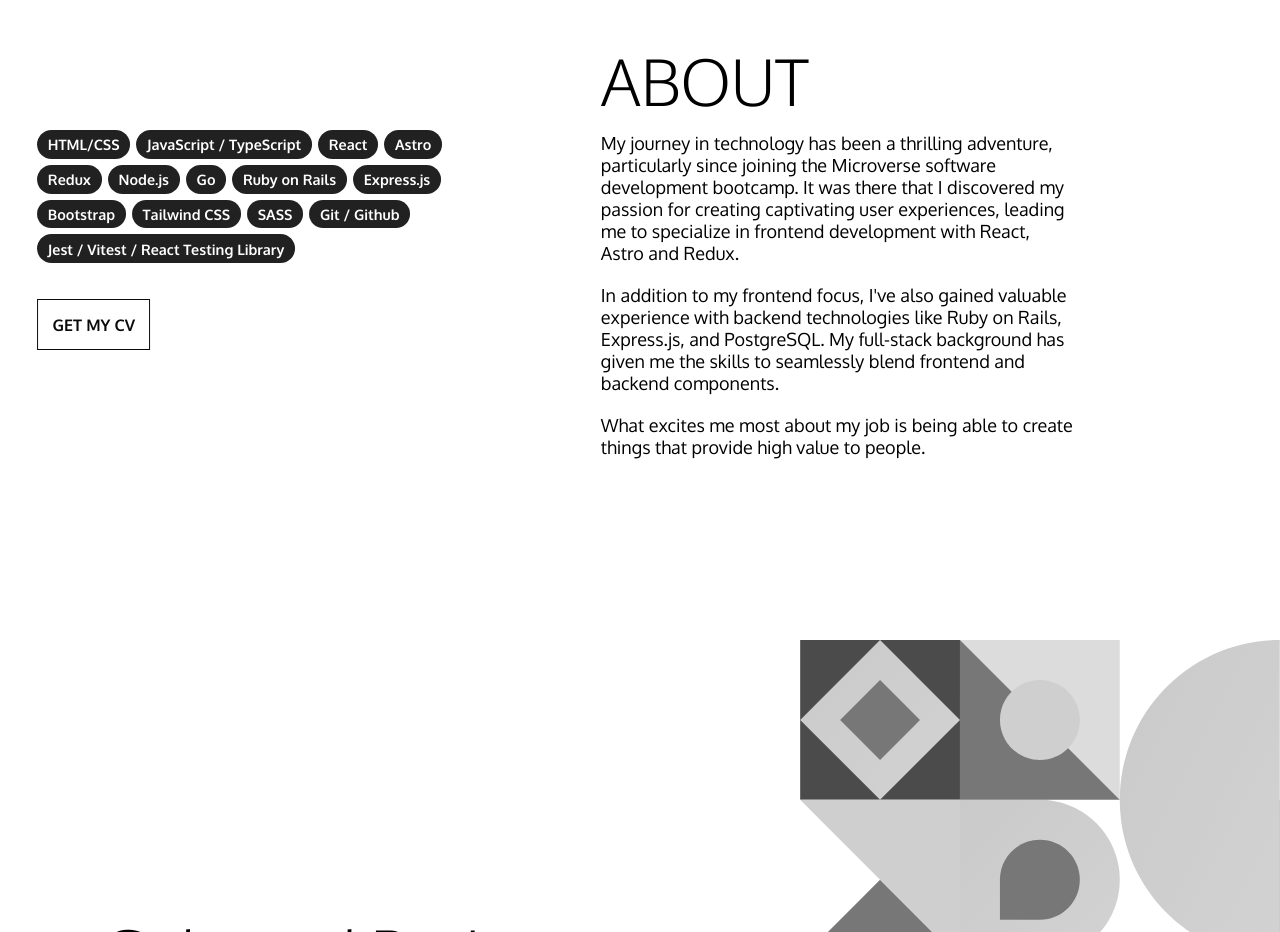
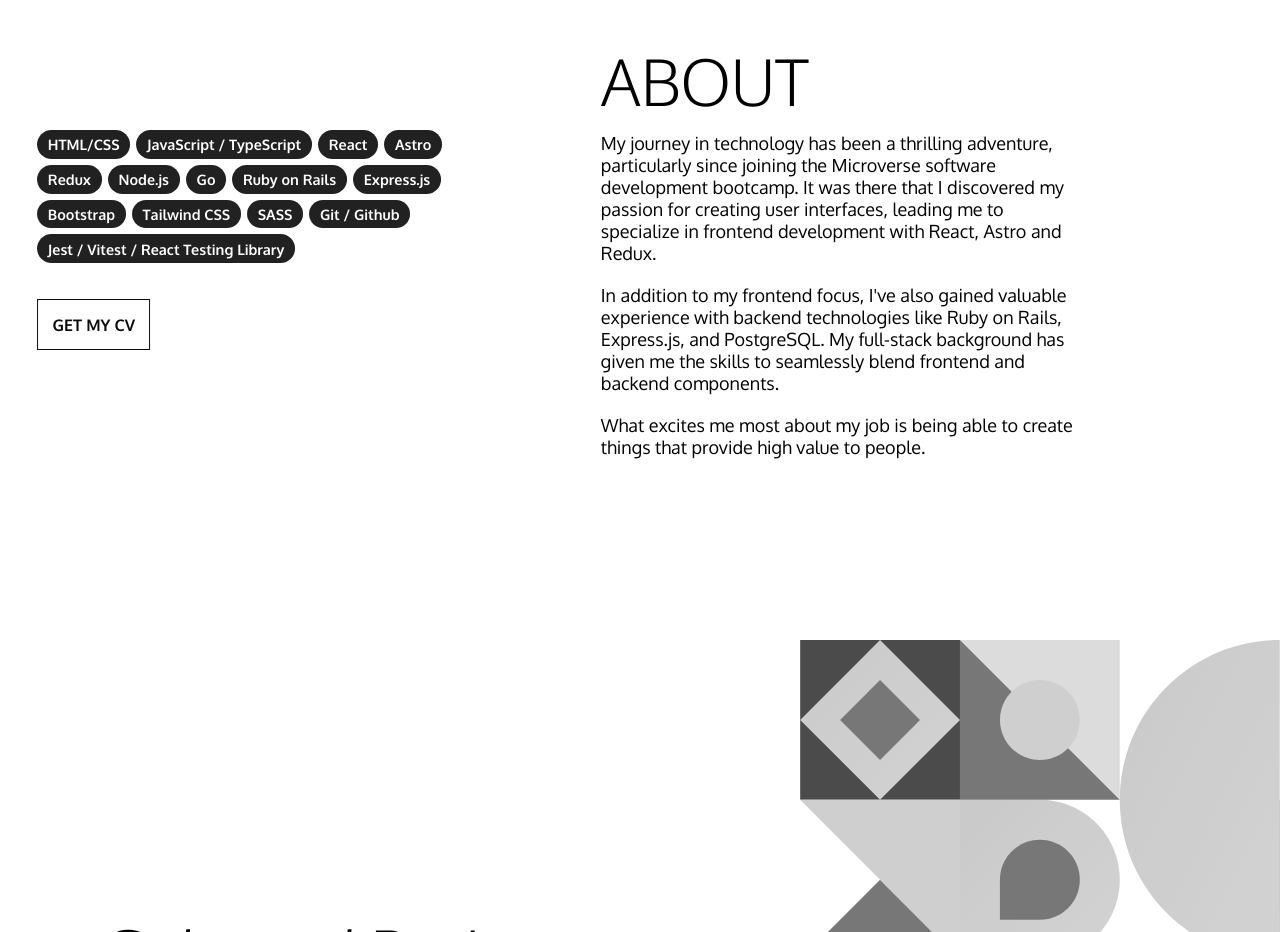
Before and after one commit to ikennarichard/v2, a React (Vite) app: page / in a window 1280 px wide. Shown: the part 960-1892 px from the top of the page. Built offline with nearby package versions, Linux system fonts and the light colour scheme.

Commit message:
Update about section

```diff
--- a/src/components/about/About.jsx
+++ b/src/components/about/About.jsx
@@ -53,7 +53,7 @@ const About = () => {
         <div className="details">
           <h2>ABOUT</h2>
           <div className="text">
-          <p>My journey in technology has been a thrilling adventure, particularly since joining the Microverse software development bootcamp. It was there that I discovered my passion for creating captivating user experiences, leading me to specialize in frontend development with React, Astro and Redux.</p>
+          <p>My journey in technology has been a thrilling adventure, particularly since joining the Microverse software development bootcamp. It was there that I discovered my passion for creating user interfaces, leading me to specialize in frontend development with React, Astro and Redux.</p>
 
           <p>In addition to my frontend focus, I&apos;ve also gained valuable experience with backend technologies like Ruby on Rails, Express.js, and PostgreSQL. My full-stack background has given me the skills to seamlessly blend frontend and backend components.</p>
 
```
